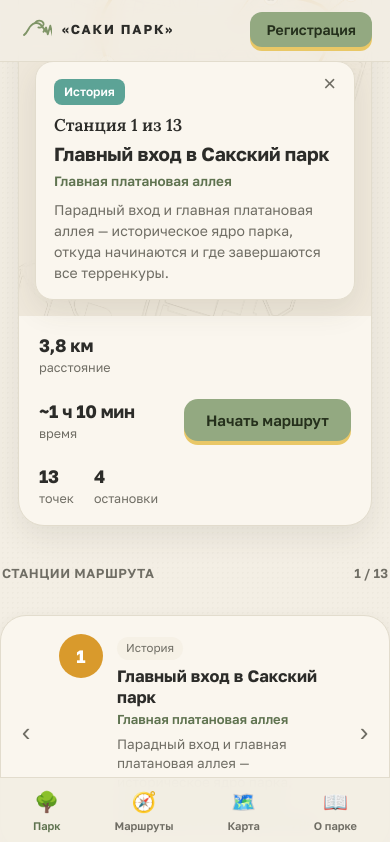
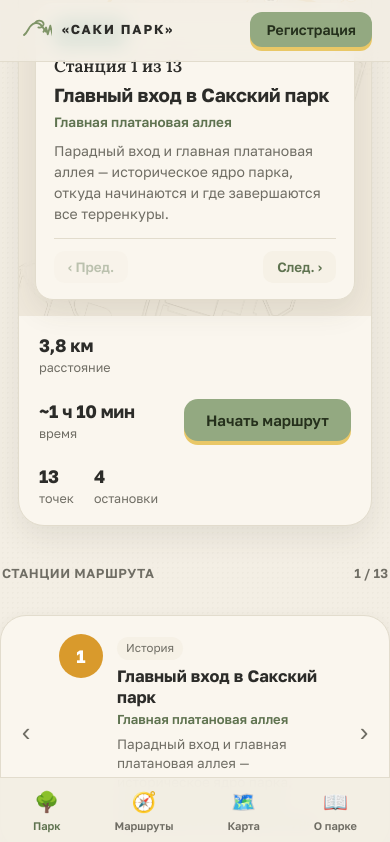
Before and after one commit to Komar666/Ways, a plain HTML site: page index.html in a window 390 px wide. Both pictures are taken after a click on the button "Начать маршрут". Shown: the part 3250-4092 px from the top of the page. Drawn offline with Linux system fonts and the light colour scheme.

Commit message:
Add prev/next navigation to the map POI popup
Previously the popup could only be closed; now it has ‹ Пред. / След. ›
buttons to step through the route's stations without leaving the map,
staying in sync with the mobile station slider.

```diff
--- a/app.js
+++ b/app.js
@@ -439,7 +439,9 @@
 }
 
 /* ---------- POI popup ---------- */
+let popupRoute = null, popupIndex = 0;
 function openPOI(route, i, scroll){
+  popupRoute = route; popupIndex = i;
   const p = POI[route.pois[i]];
   $('#poiBadge').textContent = p.cat;
   $('#poiStation').textContent = `Станция ${i+1} из ${route.pois.length}`;
@@ -450,6 +452,8 @@
   const estEl = $('#poiEstimate');
   estEl.hidden = !!p.at;
   $('#poiPopup').hidden = false;
+  $('#poiPrev').disabled = i===0;
+  $('#poiNext').disabled = i===route.pois.length-1;
   // подсветка выбранной точки
   $$('#routeLayer .rt-marker circle.bg').forEach(c=>c.setAttribute('r','30'));
   highlightMarker(i,true);
@@ -457,6 +461,8 @@
   if(sliderRoute===route){ sliderIndex=i; updateSlider(); }
 }
 $('#poiClose').addEventListener('click', ()=>{ $('#poiPopup').hidden = true; });
+$('#poiPrev').addEventListener('click', ()=>{ if(popupRoute && popupIndex>0) openPOI(popupRoute, popupIndex-1, false); });
+$('#poiNext').addEventListener('click', ()=>{ if(popupRoute && popupIndex<popupRoute.pois.length-1) openPOI(popupRoute, popupIndex+1, false); });
 
 /* ---------- выбор маршрута ---------- */
 function selectRoute(id){
--- a/index.html
+++ b/index.html
@@ -125,6 +125,10 @@
             <div class="poi-sub" id="poiSub">—</div>
             <p id="poiDesc">—</p>
             <div class="poi-est" id="poiEstimate" hidden>Точка на плане не отмечена — положение оценено по соседним станциям</div>
+            <div class="poi-nav">
+              <button class="poi-nav-btn" id="poiPrev" aria-label="Предыдущая станция">‹ Пред.</button>
+              <button class="poi-nav-btn" id="poiNext" aria-label="Следующая станция">След. ›</button>
+            </div>
           </div>
 
           <div class="map-empty" id="mapEmpty">
--- a/styles.css
+++ b/styles.css
@@ -318,6 +318,13 @@
 .poi-popup h4{font-size:19px;margin-top:2px;letter-spacing:-.01em}
 .poi-sub{color:var(--sage-deep);font-size:13.5px;font-weight:600;margin-top:2px}
 .poi-popup p{font-size:14px;color:var(--ink-soft);margin-top:8px}
+.poi-nav{display:flex;justify-content:space-between;gap:10px;margin-top:14px;padding-top:12px;border-top:1px solid var(--line)}
+.poi-nav-btn{
+  font-family:inherit;font-size:13.5px;font-weight:600;color:var(--sage-deep);
+  background:var(--card-2);border:none;border-radius:10px;padding:8px 14px;cursor:pointer;transition:.15s;
+}
+.poi-nav-btn:hover{background:#e7ecdd}
+.poi-nav-btn:disabled{opacity:.4;cursor:default;background:var(--card-2)}
 
 /* ===================== О парке ===================== */
 .about{padding:60px clamp(18px,4vw,54px);background:var(--paper-2);border-top:1px solid var(--line)}
```
